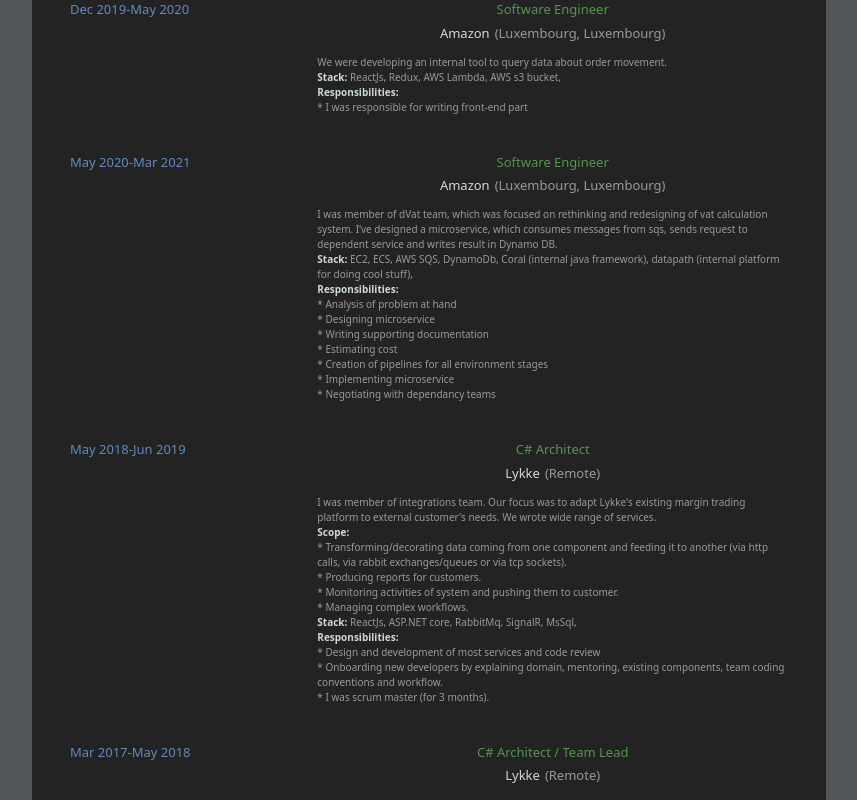
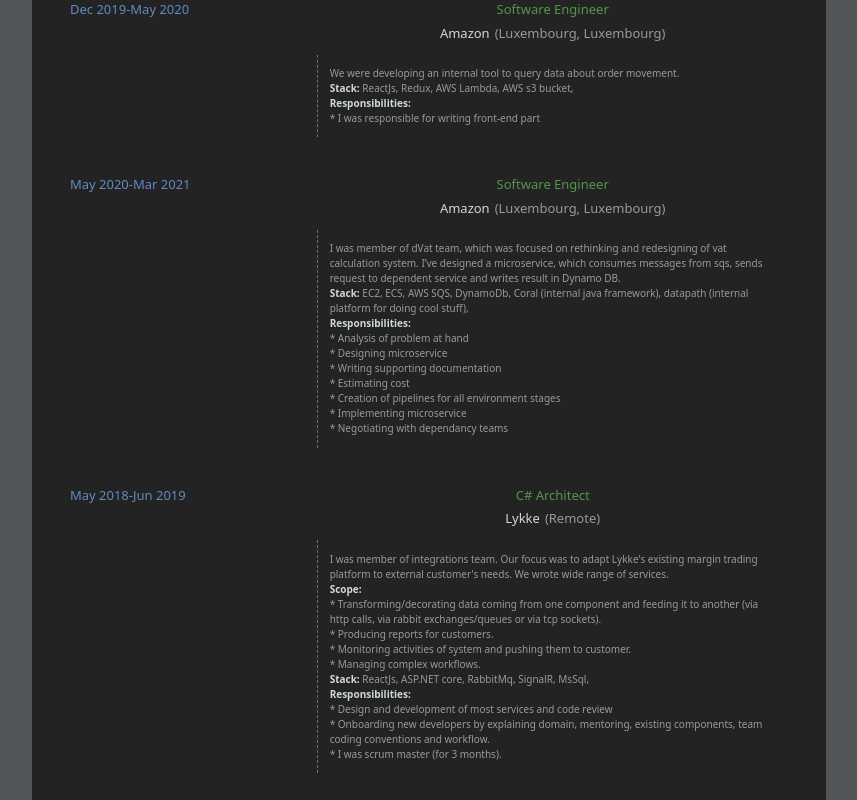
Before and after one commit to SosoTughushi/cv-maker, a React (Create React App) app: page / in a window 1280 px wide. Shown: the top 800 px of the page, without its empty margins (211-1068 px from the left). Built offline with nearby package versions, Linux system fonts and the light colour scheme.

Commit message:
Implemented collapsable panel.

```diff
--- a/package.json
+++ b/package.json
@@ -3,6 +3,9 @@
   "version": "0.1.0",
   "private": true,
   "dependencies": {
+    "@fortawesome/fontawesome-svg-core": "^1.2.36",
+    "@fortawesome/free-solid-svg-icons": "^5.15.4",
+    "@fortawesome/react-fontawesome": "^0.1.15",
     "@testing-library/jest-dom": "^5.14.1",
     "@testing-library/react": "^11.2.7",
     "@testing-library/user-event": "^12.8.3",
--- a/src/App.css
+++ b/src/App.css
@@ -1,3 +1,14 @@
 .App {
     align-items: center;
 }
+
+:root {
+    --background: rgba(35, 35, 35, 1);
+    --blue: rgba(98, 138, 193, 1);
+    --gray-text: rgba(154, 154, 154, 1);
+    --white-text: rgba(207, 219, 208);
+    --green: rgba(84, 150, 77, 1);
+    --light-green: rgba(172, 209, 151, 1);
+    --dim-green: rgba(110, 187, 145, 1);
+    --border-color: rgba(112, 112, 112, 1);
+}
--- /dev/null
+++ b/src/Collapsable/Collapsable.scss
@@ -0,0 +1,34 @@
+.collapsable {
+    .collapsed-content {
+        width: 100%;
+        position: relative;
+        .toggle-button {
+            display: none;
+            color: var(--white-text);
+            font-size: x-small;
+            position: absolute;
+            bottom: 0;
+            left: 0;
+            &.collapsed {
+                display: inherit;
+            }
+        }
+        &:hover {
+            .toggle-button {
+                display: inherit;
+            }
+        }
+    }
+    .expanded-content {
+        border-left: 1px dashed var(--border-color);
+        padding: 0.3cm;
+    }
+    .content-hidden {
+        font-size: xx-large;
+        color: var(--gray-text);
+        text-align: center;
+        &:hover {
+            cursor: pointer;
+        }
+    }
+}
--- /dev/null
+++ b/src/Collapsable/index.tsx
@@ -0,0 +1,47 @@
+import { useState } from "react";
+import "./Collapsable.scss";
+import { FontAwesomeIcon } from "@fortawesome/react-fontawesome";
+import { faChevronRight, faChevronDown, faMinus, faPlus } from "@fortawesome/free-solid-svg-icons";
+
+export default function Collapsable({ children, collapsedContent }: CollapsableProps) {
+    const [collapsed, setCollapsed] = useState(false);
+
+    let arrowIcon = faMinus;
+    if (collapsed) {
+        arrowIcon = faPlus;
+    }
+
+    return <div className="collapsable">
+        <div className="collapsed-content">
+            <div className={"toggle-button" + (collapsed? " collapsed" : "")} onClick={() => setCollapsed(!collapsed)}>
+                <FontAwesomeIcon icon={arrowIcon} />
+            </div>
+            {collapsedContent}
+        </div>
+        {!collapsed && <div className="expanded-content" >
+            {children}
+        </div>}
+
+    </div>
+}
+
+interface CollapsableProps {
+    collapsedContent: React.ReactNode;
+    children: React.ReactNode;
+}
+
+
+
+function collapseBehavior() {
+    // stuff
+    // stuff
+    // stuff
+    // stuff
+    // stuff
+    // stuff
+    // stuff
+    // stuff
+    // stuff
+    // stuff
+    // stuff
+}
--- a/src/CvComponent/CvComponent.scss
+++ b/src/CvComponent/CvComponent.scss
@@ -1,53 +1,9 @@
-:root {
-    --background: rgba(35, 35, 35, 1);
-    --blue: rgba(98, 138, 193, 1);
-    --gray-text: rgba(154, 154, 154, 1);
-    --white-text: rgba(207, 219, 208);
-    --green: rgba(84, 150, 77, 1);
-    --light-green: rgba(172, 209, 151, 1);
-    --dim-green: rgba(110, 187, 145, 1);
-}
-
 .cv-component {
     width: 21cm;
     margin: 0 auto;
     padding-left: 1cm;
     padding-right: 1cm;
     background-color: var(--background);
-    .job-item {
-        margin-bottom: 1cm;
-        .job-title {
-            text-align: center;
-            margin-bottom: 0.3cm;
-            .role {
-                color: var(--green);
-                font-size: small;
-            }
-            .company-name {
-                color: var(--white-text);
-                font-size: small;
-                display: inline-block;
-                margin-right: 5px;
-            }
-            .location {
-                color: var(--gray-text);
-                font-size: small;
-                display: inline-block;
-            }
-        }
-        .job-content {
-            color: var(--gray-text);
-            b {
-                color: var(--white-text);
-            }
-            font-size: x-small;
-            text-align: left;
-        }
-        .period {
-            color: var(--blue);
-            font-size: small;
-        }
-    }
 }
 
 html body {
--- a/src/CvComponent/index.tsx
+++ b/src/CvComponent/index.tsx
@@ -1,65 +1,14 @@
 import Moment from "react-moment";
 import { Education } from "../cv/education";
 import { Job } from "../cv/job";
+import Jobs from "../cv/Jobs";
 import { Language } from "../cv/language";
 import "./CvComponent.scss";
 
 export default function CvComponent({ jobs, education, languages }: CvComponentProps) {
-    let kakashka = <></>
-    const projects = jobs
-        .flatMap(job =>
-            job.projects.map(project => ({ ...project, companyName: job.company, location: job.location })));
     return <div className="cv-component">
 
-        <div className="jobs">
-            {projects.map(project => <div className="job-item">
-                <div className="row">
-                    <div className="col-md-4">
-                        <div className="period">
-                            <Moment format="MMM YYYY">{project.period.dateFrom}</Moment>
-                            -
-                            {project.period.dateTo ? <Moment format="MMM YYYY">{project.period.dateTo}</Moment> : "Today"}
-
-
-                        </div>
-                    </div>
-                    <div className="col-md-8">
-                        <div className="job-title">
-                            <div className="role">
-                                {project.role}
-                            </div>
-                            <div>
-                                <div className="company-name">
-                                    {project.companyName}
-                                </div>
-                                <div className="location">
-                                    (<span>{project.location}</span>)
-                                </div>
-                            </div>
-                        </div>
-
-                        <div className="job-content">
-                            <div className="description">
-                                {project.description}
-                            </div>
-                            {project.scope && project.scope.length > 0 && (<div className="scope-list">
-                                <b>Scope:</b>
-                                {project.scope.map(scope => <div>* {scope}</div>)}
-                            </div>)}
-                            {project.stack.length > 0 && <div className="stack">
-                                <b>Stack:</b>  {project.stack.map(stack => <span className="stack-item">{stack}, </span>)}
-                            </div>}
-                            {project.responsibilities && project.responsibilities.length > 0 && <div className="responsibilities">
-                                <b>Responsibilities:</b>
-                                {project.responsibilities.map(resp => <div>* {resp}</div>)}
-                            </div>}
-
-                        </div>
-                    </div>
-                </div>
-            </div>)}
-
-        </div>
+        <Jobs jobs={jobs} />
     </div>
 }
 
--- /dev/null
+++ b/src/cv/Jobs/Jobs.scss
@@ -0,0 +1,34 @@
+.job-item {
+    margin-bottom: 1cm;
+    .job-title {
+        text-align: center;
+        margin-bottom: 0.3cm;
+        .role {
+            color: var(--green);
+            font-size: small;
+        }
+        .company-name {
+            color: var(--white-text);
+            font-size: small;
+            display: inline-block;
+            margin-right: 5px;
+        }
+        .location {
+            color: var(--gray-text);
+            font-size: small;
+            display: inline-block;
+        }
+    }
+    .job-content {
+        color: var(--gray-text);
+        b {
+            color: var(--white-text);
+        }
+        font-size: x-small;
+        text-align: left;
+    }
+    .period {
+        color: var(--blue);
+        font-size: small;
+    }
+}
--- /dev/null
+++ b/src/cv/Jobs/index.tsx
@@ -0,0 +1,73 @@
+import { Job } from "../job";
+import Moment from "react-moment";
+import "./Jobs.scss";
+import Collapsable from "../../Collapsable";
+
+
+export default function Jobs({ jobs }: JobsProps) {
+    const projects = jobs
+        .flatMap(job =>
+            job.projects.map(project => ({ ...project, companyName: job.company, location: job.location })));
+
+
+
+    return <div className="jobs">
+        {projects.map(project => <div className="job-item">
+            <div className="row">
+                <div className="col-md-4">
+                    <div className="period">
+                        <Moment format="MMM YYYY">{project.period.dateFrom}</Moment>
+                        -
+                        {project.period.dateTo ? <Moment format="MMM YYYY">{project.period.dateTo}</Moment> : "Today"}
+                    </div>
+                </div>
+                <div className="col-md-8">
+                    <Collapsable
+                        collapsedContent={
+                            <div className="job-title">
+                                <div className="role">
+                                    {project.role}
+                                </div>
+                                <div>
+                                    <div className="company-name">
+                                        {project.companyName}
+                                    </div>
+                                    <div className="location">
+                                        (<span>{project.location}</span>)
+                                    </div>
+                                </div>
+                            </div>}
+                    >
+                        <div className="job-content">
+                            <div className="description">
+                                {project.description}
+                            </div>
+                            {project.scope && project.scope.length > 0 && (<div className="scope-list">
+                                <b>Scope:</b>
+                                {project.scope.map(scope => <div>* {scope}</div>)}
+                            </div>)}
+                            {project.stack.length > 0 && <div className="stack">
+                                <b>Stack:</b>  {project.stack.map(stack => <span className="stack-item">{stack}, </span>)}
+                            </div>}
+                            {project.responsibilities && project.responsibilities.length > 0 && <div className="responsibilities">
+                                <b>Responsibilities:</b>
+                                {project.responsibilities.map(resp => <div>* {resp}</div>)}
+                            </div>}
+
+                        </div>
+                    </Collapsable>
+
+
+
+                </div>
+            </div>
+        </div>)}
+
+    </div>
+
+}
+
+
+interface JobsProps {
+    jobs: Job[]
+}
--- a/src/cv/job.ts
+++ b/src/cv/job.ts
@@ -1,6 +1,7 @@
 import { Period } from "./Period"
 
-type ContentType = JSX.Element | string;
+type ContentType = React.ReactNode;
+;
 
 export type Job = {
     company: string,
```
Also changed, not shown: 1 other file (tests, documents, lock files or other folders).
